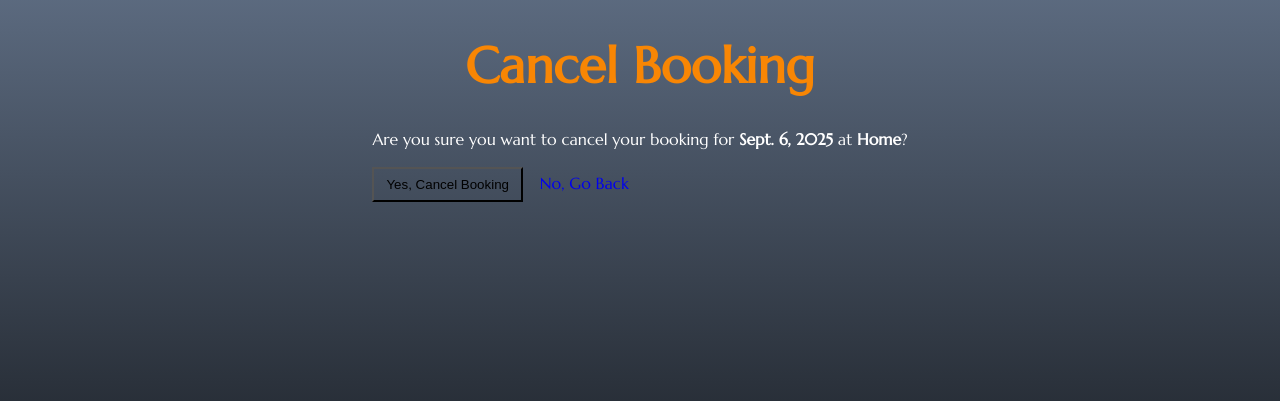
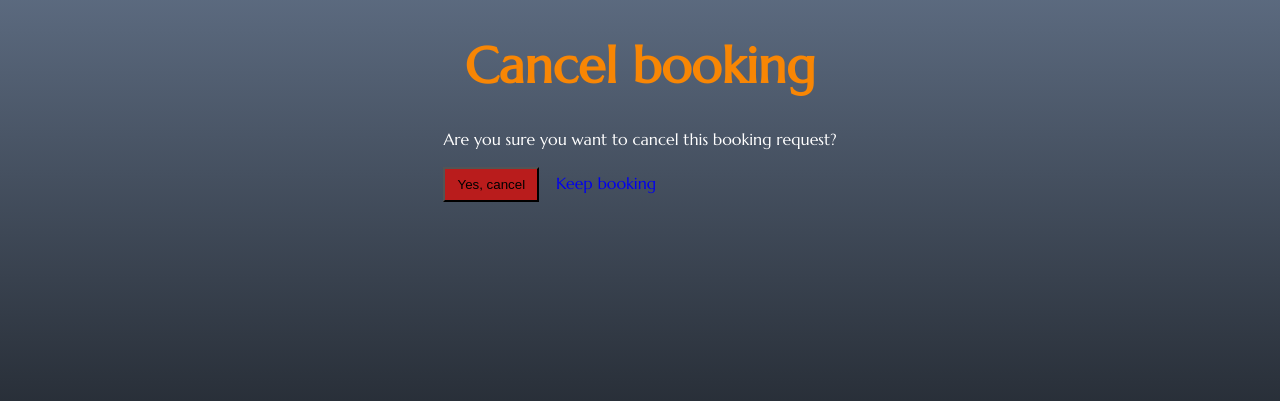
Before and after one commit to ccrd1711/vixi_photography, a Django app: template templates/orders/booking_confirm_delete.html in a window 1280 px wide. Shown: the part 72-473 px from the top of the page. Run offline with Django 4.2, Linux system fonts and the light colour scheme; the template is opened without the code that fills it: values that come from a table or form of the project are taken from there, others are empty; data comes from the database, SQL or seed files in the repository; some libraries are stand-ins or nearby versions.

Commit message:
Refund message not showing on booking cancellation, modify order views and confirm delete html. Push to test

```diff
--- a/templates/orders/booking_confirm_delete.html
+++ b/templates/orders/booking_confirm_delete.html
@@ -1,11 +1,17 @@
 {% extends 'base.html' %}
-{% block title %}Confirm Booking Cancellation • Vixi Photography{% endblock %}
+{% block title %}Cancel booking • Vixi{% endblock %}
 {% block content %}
-<h1>Cancel Booking</h1>
-<p>Are you sure you want to cancel your booking for <strong>{{ booking.event_date }}</strong> at <strong>{{ booking.location }}</strong>?</p>
+<h1>Cancel booking</h1>
+<p>
+  {% if booking.deposit_paid %}
+    This booking has a paid deposit. If you cancel, your deposit will be refunded; refunds usually appear in 3–5 business days.
+  {% else %}
+    Are you sure you want to cancel this booking request?
+  {% endif %}
+</p>
 <form method="post">
-    {% csrf_token %}
-    <button class="btn" type="submit">Yes, Cancel Booking</button>
-    <a class="btn btn-secondary" href="{% url 'my_bookings' %}">No, Go Back</a>
+  {% csrf_token %}
+  <button class="btn btn-danger" type="submit">Yes, cancel</button>
+  <a class="btn" href="{% url 'my_bookings' %}">Keep booking</a>
 </form>
 {% endblock %}
```
Also changed, not shown: orders/views.py (+11 -3 lines).
